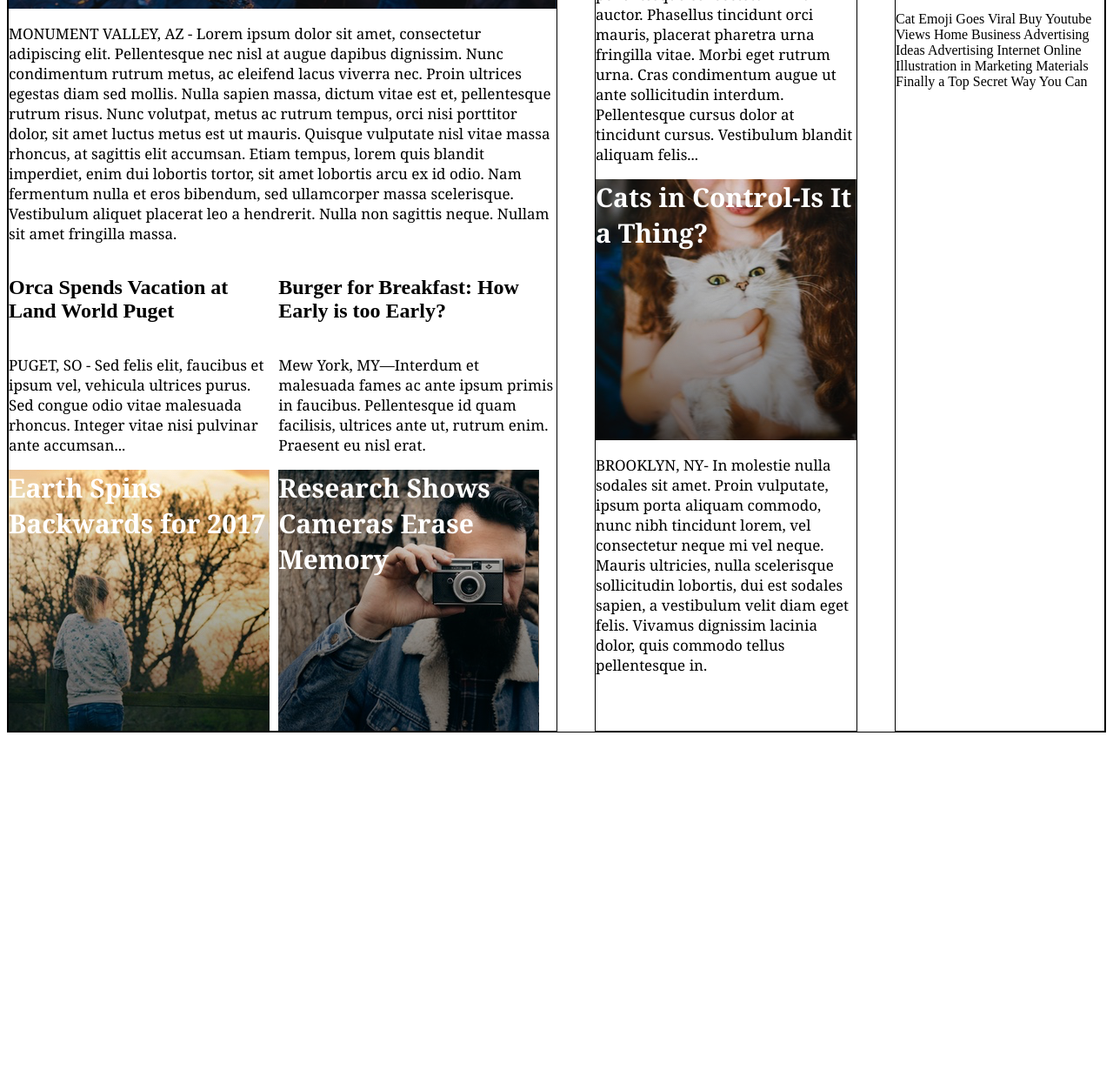
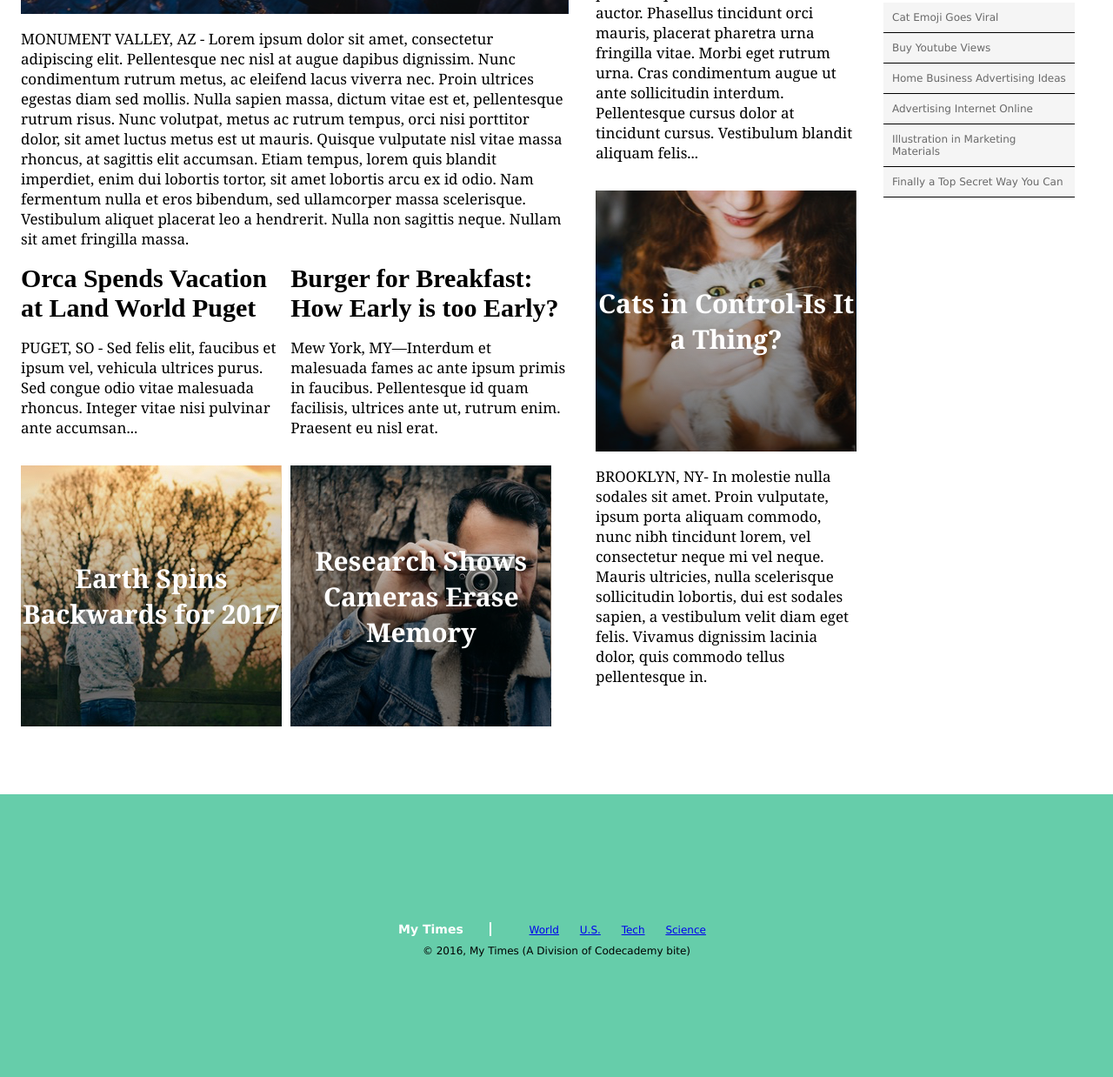
Before and after one commit to nroales/mytimes, a plain HTML site: page index.html in a window 1280 px wide. Shown: the part 416-1654 px from the top of the page at 87% size. Before the commit the page ends 1266 px from the top, so only its background shows below. Drawn offline with Linux system fonts and the light colour scheme.

Commit message:
finish project.

```diff
--- a/index.html
+++ b/index.html
@@ -55,9 +55,6 @@
 						Research Shows Cameras Erase Memory
 					</div>
 				</div>
-
-
-
 			</div>
 		</div>
 
@@ -90,14 +87,35 @@
 			</div>
 			<div class="news-bites">
 				<h3><strong>NEWS BITES</strong></h3>
-
-					<span>Cat Emoji Goes Viral Buy Youtube Views Home Business Advertising Ideas Advertising Internet Online Illustration in Marketing Materials Finally a Top Secret Way You Can
-					</span>
+					<span class="bite">Cat Emoji Goes Viral</span>
+					<span class="bite">Buy Youtube Views</span>
+					<span class="bite">Home Business Advertising Ideas</span>
+					<span class="bite">Advertising Internet Online</span>
+					<span class="bite">Illustration in Marketing Materials</span>
+					<span class="bite">Finally a Top Secret Way You Can</span>
 
 			</div>
 		</div>
 	</main>
 
+<footer>
+	<div class="info">
+		<div class="wordmark">
+			My Times
+		</div>
+		<nav>
+			<span><a href="#">World</a></span>
+			<span><a href="#">U.S.</a></span>
+			<span><a href="#">Tech</a></span>
+			<span><a href="#">Science</a></span>
+		</nav>
+	</div>
+
+	<div class="copyright">
+		© 2016, My Times (A Division of Codecademy bite)
+	</div>
+</footer>
+
 </body>
 
 </html>
--- a/resources/css/style.css
+++ b/resources/css/style.css
@@ -1,3 +1,7 @@
+body {
+  margin: 0;
+}
+
 header {
   font-family: Verdana;
   font-size: 14px;
@@ -10,6 +14,7 @@ header {
   height: 80px;
   position: fixed;
   width: 100%;
+  background-color: white;
 }
 
 #logo {
@@ -23,7 +28,7 @@ header {
   display: inline-block;
 }
 
-nav {
+header nav {
   padding-right: 30px;
 }
 
@@ -35,14 +40,22 @@ nav span {
 main {
   display: flex;
   justify-content: space-between;
-  border: 1px solid black;
   padding-top: 116px;
+  width: 1232px;
+  margin: 0 auto 78px auto;
+}
+
+h2 {
+  display: block;
+  margin-top: 0;
+  margin-bottom: 0;
+  font-size: 30px;
+  font-weight: bold
 }
 
 .column {
   display: flex;
   flex-direction: column;
-  border: 1px solid black;
 }
 
 .column.large {
@@ -52,16 +65,20 @@ main {
 .mainstory {
   display: flex;
   flex-direction: column;
+  margin-top: 16px;
 }
 
 .mainstory span {
+  display: flex;
+  flex-direction: column;
+  justify-content: center;
   background-image: url("../photos/img-story-main.png");
   font-family: Georgia;
   font-weight: bold;
   font-size: 40px;
   color: white;
   height: 300px;
-  width: 630px;
+  padding: 0 20px;
 }
 
 .stories {
@@ -78,12 +95,30 @@ main {
 }
 
 .column.small {
+  display: flex;
   width: 240px;
   align-items: flex-start;
+  flex-direction: column;
+  margin: 0;
 }
 
 .news-bites {
+  font-size: 16px;
+  font-weight: bold;
+  text-align: center;
+}
 
+.news-bites .bite {
+  display: block;
+  width: 200px;
+  background-color: WhiteSmoke;
+  font-family: Verdana, sans-serif;
+  font-size: 12px;
+  color: DimGray;
+  border-bottom: 1px solid black;
+  padding: 10px;
+  text-align: left;
+  font-weight: normal;
 }
 
 .narrative {
@@ -101,6 +136,10 @@ main {
   color: white;
   height: 300px;
   width: 300px;
+  margin-top: 15px;
+  flex-direction: column;
+  justify-content: center;
+  text-align: center;
 }
 
 .earth.photo-content {
@@ -112,6 +151,10 @@ main {
   color: white;
   height: 300px;
   width: 300px;
+  margin-top: 15px;
+  flex-direction: column;
+  justify-content: center;
+  text-align: center;
 }
 
 .camera.photo-content {
@@ -123,4 +166,38 @@ main {
   color: white;
   height: 300px;
   width: 300px;
+  margin-top: 15px;
+  flex-direction: column;
+  justify-content: center;
+  text-align: center;
 }
+
+footer {
+  display: flex;
+  background-color: MediumAquamarine;
+  margin: auto;
+  font-family: Verdana;
+  font-size: 12px;
+  align-items: center;
+  justify-content: center;
+  flex-direction: column;
+  width: 100%;
+  height: 325px;
+  margin: auto;
+}
+
+footer .wordmark {
+  color: white;
+  font-weight: bold;
+  font-family: Verdana;
+  font-size: 14px;
+  display: inline-block;
+  border-right: 2px solid white;
+  padding-right: 30px;
+  margin: auto;
+}
+
+footer nav {
+  display: inline-block;
+  padding-left: 30px;
+}
```
